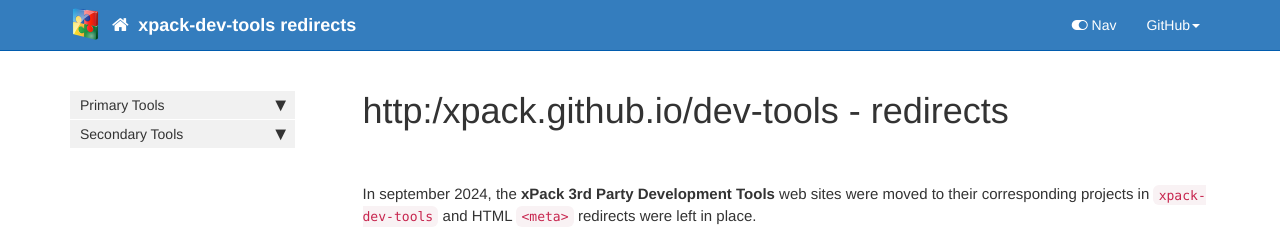
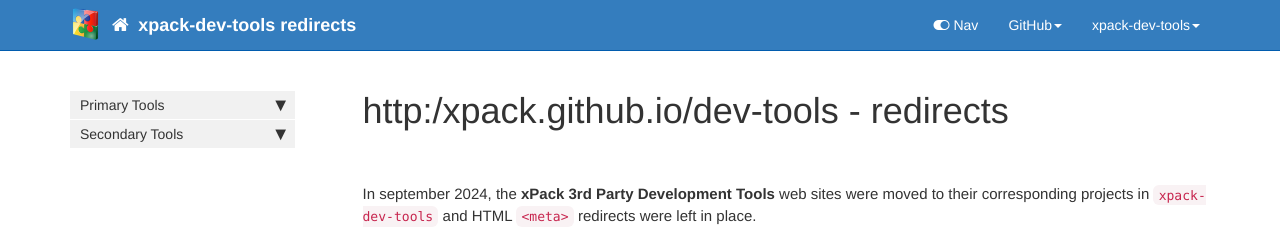
Before and after one commit to xpack/dev-tools, a Jekyll site: the page built from pages/index.md, in a window 1280 px wide. Shown: the top 229 px of the page. Built offline with Jekyll 4.4.1, drawn with Linux system fonts in a browser that asks for light colours; comment, search, counter and statistics services are not loaded.

Commit message:
topnav.yml update

```diff
--- a/_data/topnav.yml
+++ b/_data/topnav.yml
@@ -14,5 +14,7 @@ topnav_dropdowns:
       folderitems:
         - title: dev-tools-web-preview
           external_url: https://github.com/xpack/dev-tools-web-preview/
+    - title: xpack-dev-tools
+      folderitems:
         - title: xpack-dev-tools
           external_url: https://github.com/xpack-dev-tools/
```
